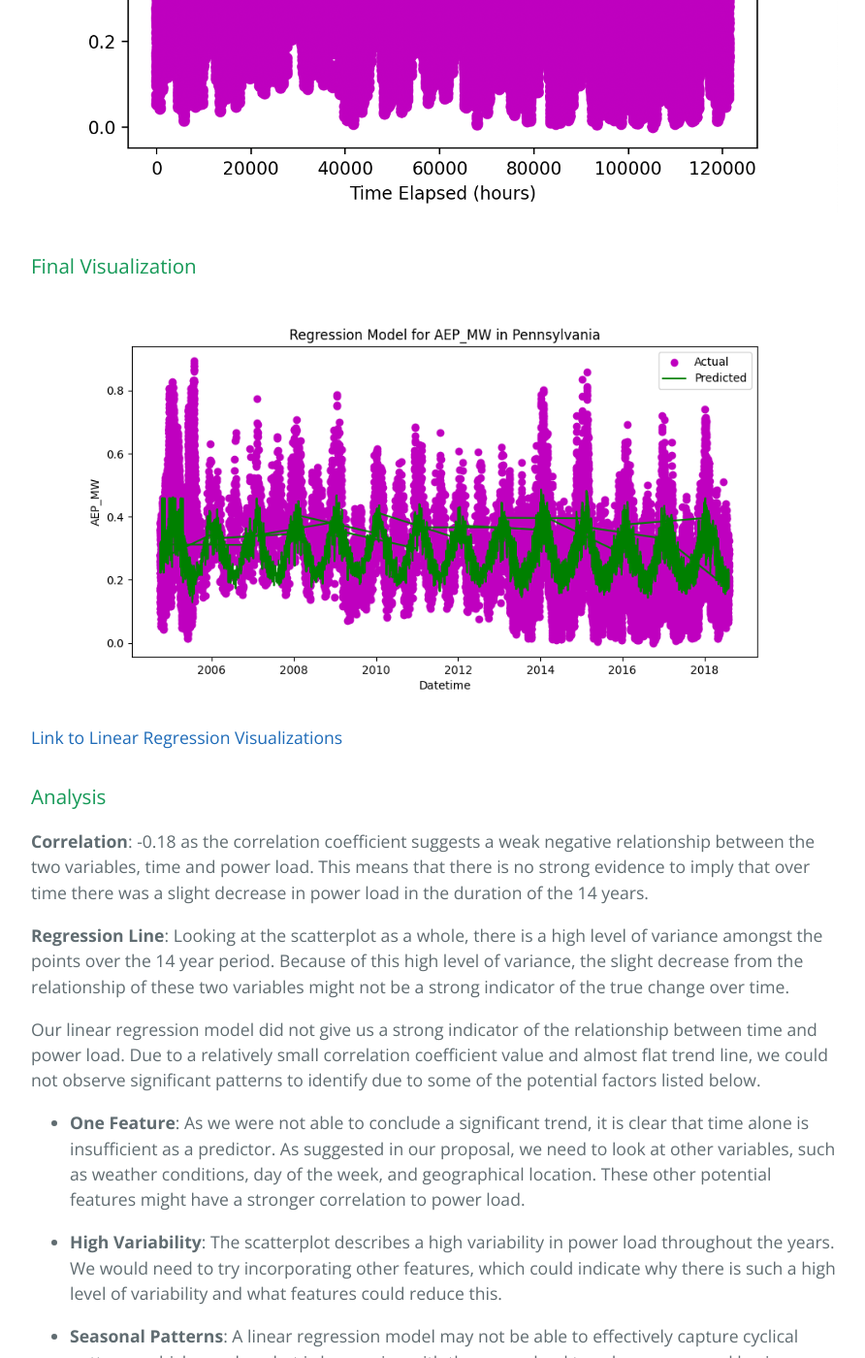
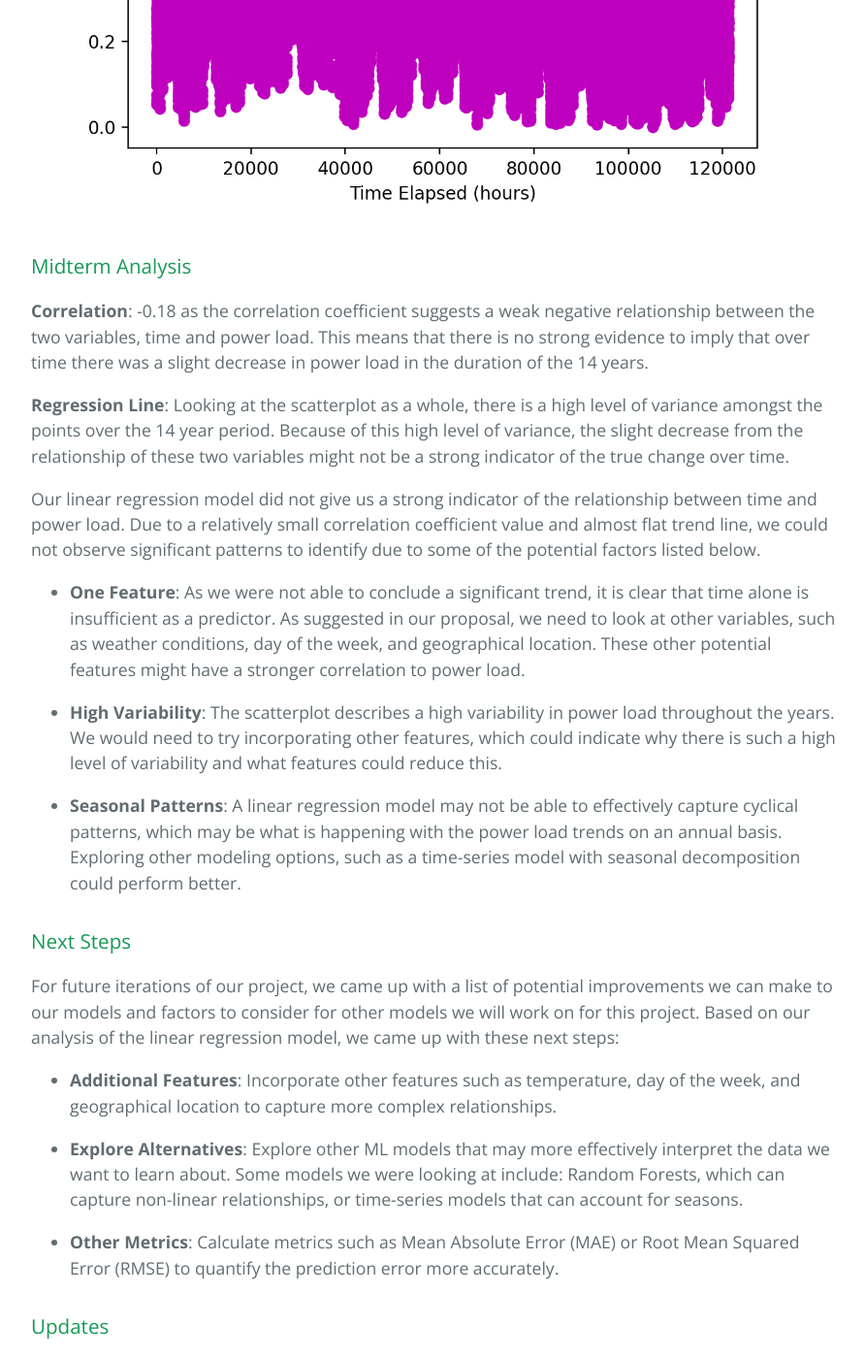
Before and after one commit to tanner-iley/4641-Eco, a Jekyll site: the page built from index.md, in a window 1280 px wide and 1400 px high, scrolled down 3757 px. Shown: the whole window at 97% size, without its empty margins (192-1084 px from the left). Built offline with Jekyll 4.4.1, drawn with Linux system fonts in a browser that asks for light colours; our own code applies the rules of GitHub Pages for plain Markdown files; some of the changed text lies outside the part shown.

Commit message:
Update index.md

```diff
--- a/index.md
+++ b/index.md
@@ -75,13 +75,7 @@
 
 ![RegressionImage](./graphs/RegressionImage.jpg)
 
-### Final Visualization
-
-![RegressionImageFinal](./graphs/linearRegression/linearRegression_Pennsylvania.png)
-
-[Link to Linear Regression Visualizations](./linearRegression_images.md)
-
-### Analysis
+### Midterm Analysis
 
 **Correlation**: -0.18 as the correlation coefficient suggests a weak negative relationship between the two variables, time and power load. This means that there is no strong evidence to imply that over time there was a slight decrease in power load in the duration of the 14 years.
 
@@ -110,6 +104,12 @@
 Between the midterm checkpoint and final report, we changed the structure of the linear regression model. We changed the independent variable of the model from solely time to climate data and time. Additionally, since the climate data was separated by state, we changed the model to produce a visualization for each state in the Eastern Interconnection Grid.
 
 For linear regression, we identified that there were no significant correlations between climate data and time to AEP values (energy consumption). In regards to time, we can attribute the lack of correlation due to gaps in data where no AEP values were recorded and the limited time frame of data (2004-2018).
+
+### Final Visualization
+
+![RegressionImageFinal](./graphs/linearRegression/linearRegression_Pennsylvania.png)
+
+[Link to Linear Regression Visualizations](./linearRegression_images.md)
 
 ## Random Forest
 
```
